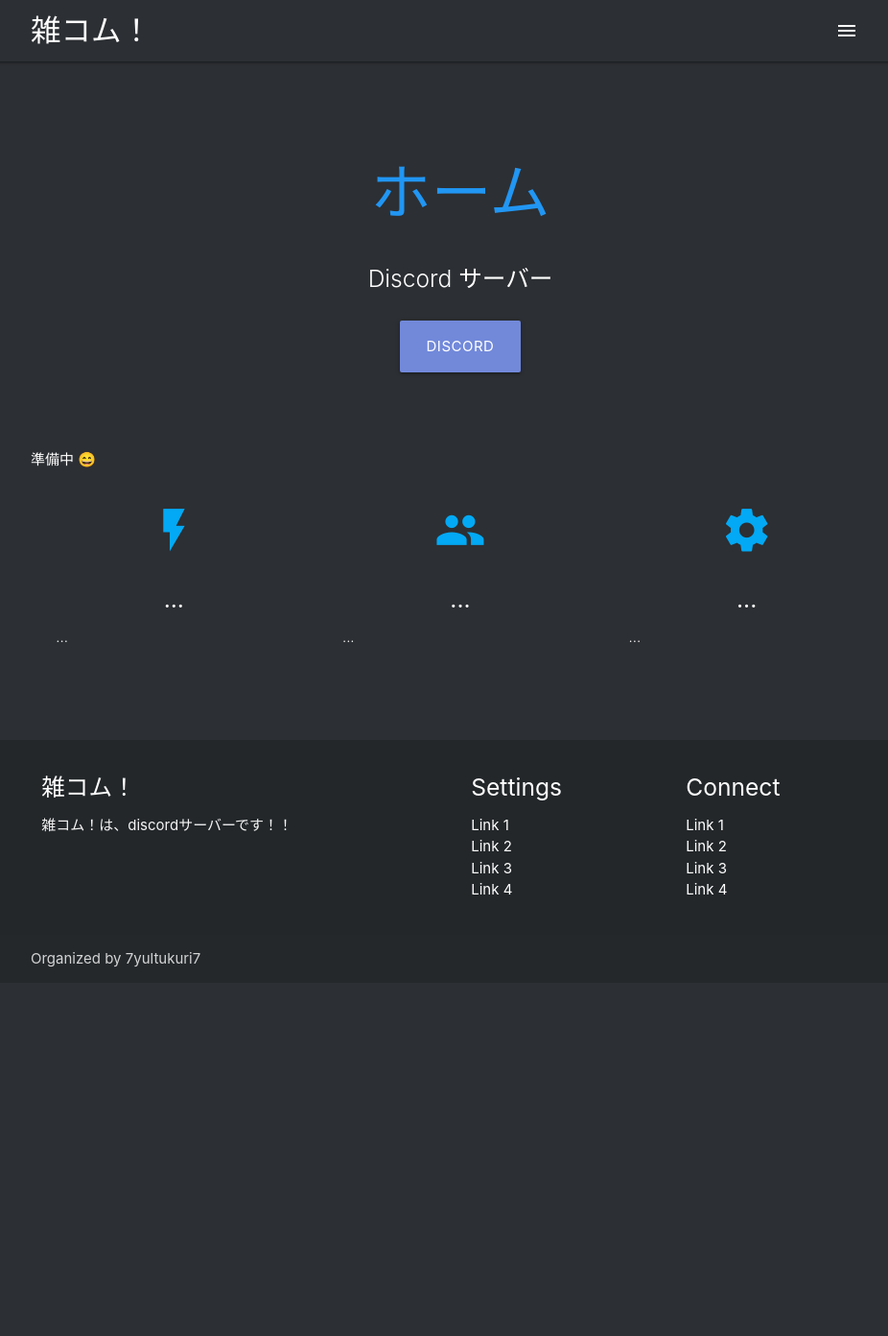
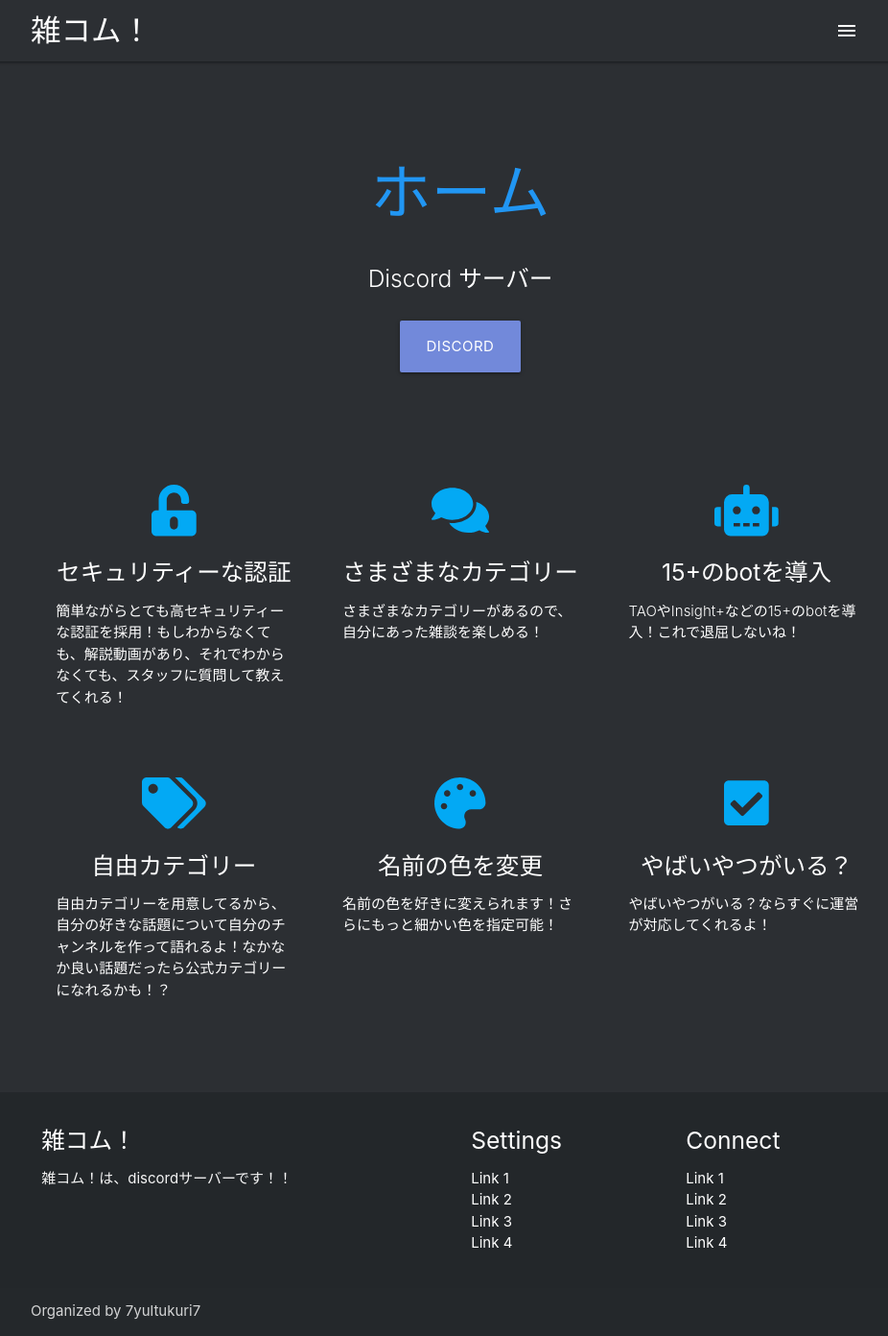
Before and after one commit to zatsukomu/zatsukomu-website-v1, a Jekyll site: the page built from docs/_pages/index.html, in a window 1280 px wide. Shown: the whole page at 96% size, without its empty margins (160-1086 px from the left). Built offline with Jekyll 4.4.1, drawn with Linux system fonts in a browser that asks for light colours; nearby versions of some CDN libraries; emoji names are drawn with the system emoji font; before the commit the page ends 1024 px from its top, so only the background shows below that.

Commit message:
Update index.html

```diff
--- a/docs/_pages/index.html
+++ b/docs/_pages/index.html
@@ -7,35 +7,63 @@
   - /メインページ
 ---
 
-準備中 :smile:
-
 
       <!--   Icon Section   -->
       <div class="row">
         <div class="col s12 m4">
           <div class="icon-block">
-            <h2 class="center light-blue-text"><i class="material-icons">flash_on</i></h2>
-            <h5 class="center">...</h5>
+            <h2 class="center light-blue-text"><i class="fas fa-unlock-alt"></i></h2>
+            <h5 class="center">セキュリティーな認証</h5>
 
-            <p class="light">...</p>
+            <p class="light">簡単ながらとても高セキュリティーな認証を採用！もしわからなくても、解説動画があり、それでわからなくても、スタッフに質問して教えてくれる！</p>
           </div>
         </div>
 
         <div class="col s12 m4">
           <div class="icon-block">
-            <h2 class="center light-blue-text"><i class="material-icons">group</i></h2>
-            <h5 class="center">...</h5>
+            <h2 class="center light-blue-text"><i class="fas fa-comments"></i></h2>
+            <h5 class="center">さまざまなカテゴリー</h5>
 
-            <p class="light">...</p>
+            <p class="light">さまざまなカテゴリーがあるので、自分にあった雑談を楽しめる！</p>
           </div>
         </div>
 
         <div class="col s12 m4">
           <div class="icon-block">
-            <h2 class="center light-blue-text"><i class="material-icons">settings</i></h2>
-            <h5 class="center">...</h5>
+            <h2 class="center light-blue-text"><i class="fas fa-robot"></i></h2>
+            <h5 class="center">15+のbotを導入</h5>
 
-            <p class="light">...</p>
+            <p class="light">TAOやInsight+などの15+のbotを導入！これで退屈しないね！</p>
           </div>
         </div>
       </div>
+
+      <!--   Icon Section   -->
+      <div class="row">
+        <div class="col s12 m4">
+          <div class="icon-block">
+            <h2 class="center light-blue-text"><i class="fas fa-tags"></i></h2>
+            <h5 class="center">自由カテゴリー</h5>
+
+            <p class="light">自由カテゴリーを用意してるから、自分の好きな話題について自分のチャンネルを作って語れるよ！なかなか良い話題だったら公式カテゴリーになれるかも！？</p>
+          </div>
+        </div>
+
+        <div class="col s12 m4">
+          <div class="icon-block">
+            <h2 class="center light-blue-text"><i class="fas fa-palette"></i></h2>
+            <h5 class="center">名前の色を変更</h5>
+
+            <p class="light">名前の色を好きに変えられます！さらにもっと細かい色を指定可能！</p>
+          </div>
+        </div>
+
+        <div class="col s12 m4">
+          <div class="icon-block">
+            <h2 class="center light-blue-text"><i class="fas fa-check-square"></i></h2>
+            <h5 class="center">やばいやつがいる？</h5>
+
+            <p class="light">やばいやつがいる？ならすぐに運営が対応してくれるよ！</p>
+          </div>
+        </div>
+      </div>
```
